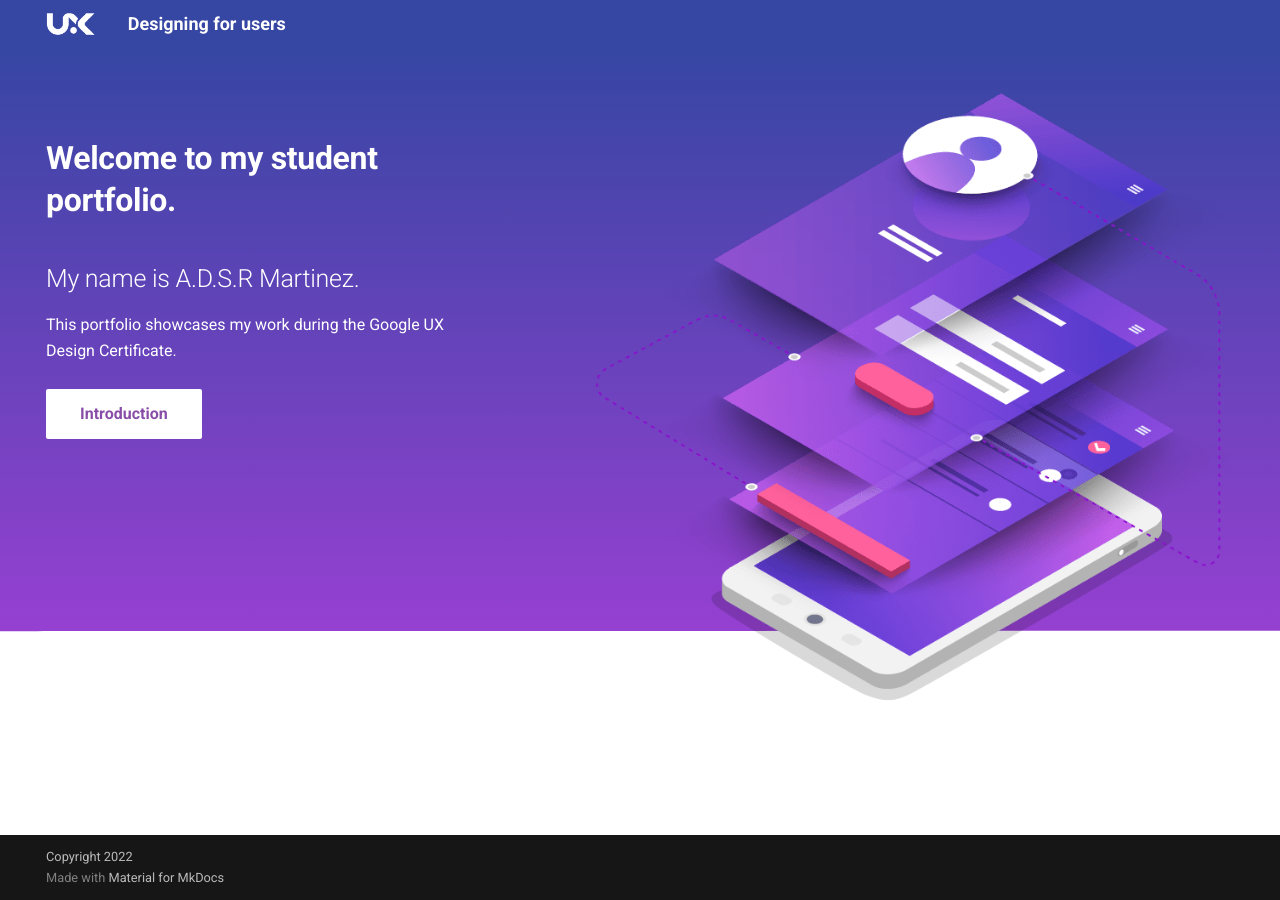
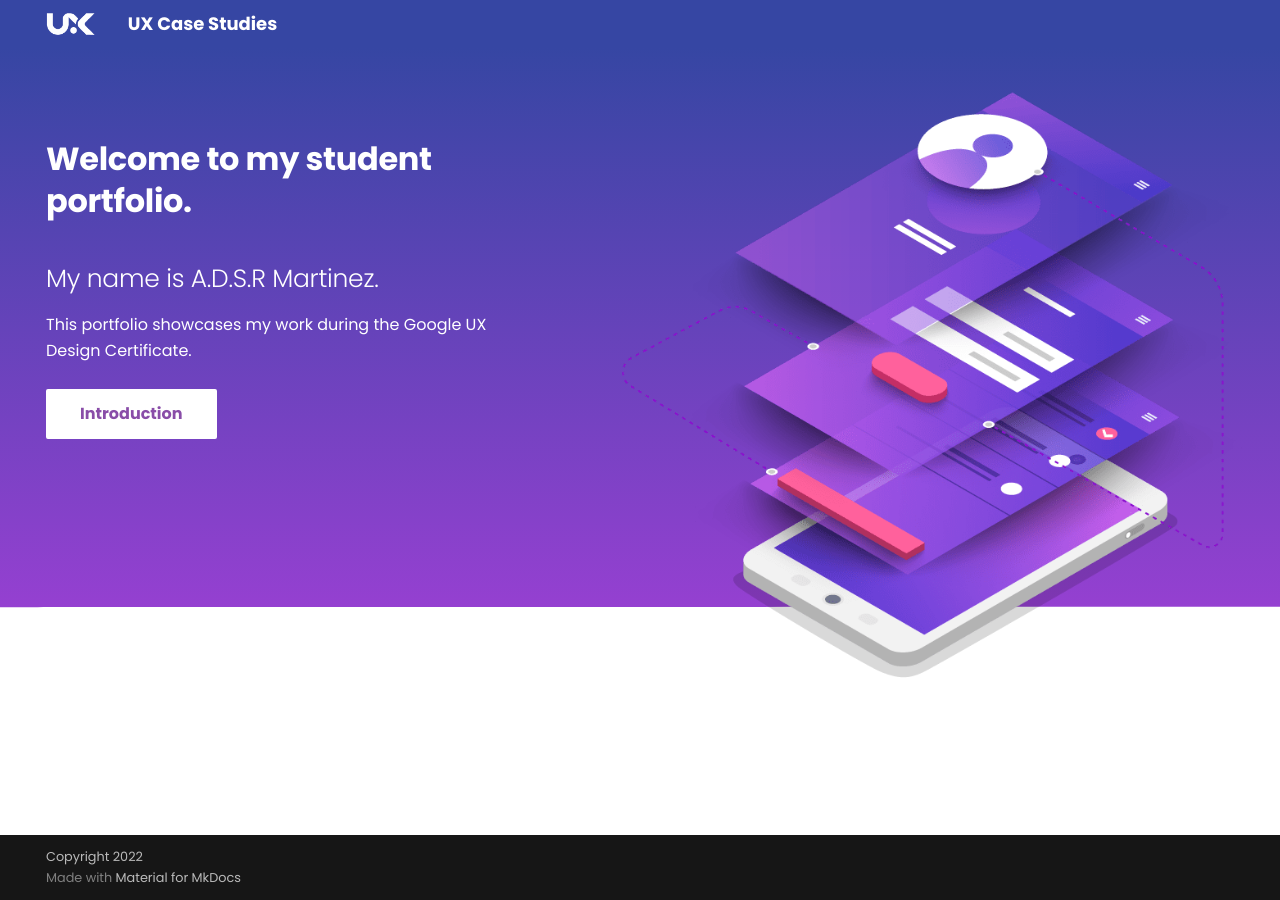
Before and after one commit to divstackio/docs-study, an MkDocs documentation site: the page built from docs/index.md, in a window 1280 px wide. Built offline with MkDocs 1.6.1 and Material for MkDocs 9.7.7, drawn with Linux system fonts in a browser that asks for light colours; comment, search, counter and statistics services are not loaded; some of the changed lines change nothing that is shown.

Commit message:
Add files via upload

```diff
--- a/mkdocs.yml
+++ b/mkdocs.yml
@@ -1,5 +1,6 @@
-site_name: Designing for users
+site_name: UX Case Studies
 site_url: https://studies.divstack.io
+repo_url: https://github.com/divstackio/docs-study/
 copyright: Copyright 2022
 
 
@@ -11,17 +12,17 @@
 extra_css:
     - css/custom.css
     - css/home.css
-
-
 theme:
   name: material
   custom_dir: overrides
   favicon: img/ux.png
   logo: img/ux.png
   font:
-    text: Roboto
+    text: Poppins
     code: Fira Mono
   features:
+    - navigation.instant
+    - navigation.prune
     - navigation.top
     - navigation.tabs
     - search.share
@@ -56,8 +57,13 @@
   - pymdownx.superfences
   - attr_list
   - md_in_html
-
 plugins:
   - search
-
 extra:
+  consent:
+    title: Cookie consent
+    description: >-
+      We use cookies to recognize your repeated visits and preferences, as well
+      as to measure the effectiveness of our documentation and whether users
+      find what they're searching for. With your consent, you're helping us to
+      make our documentation better.
```
